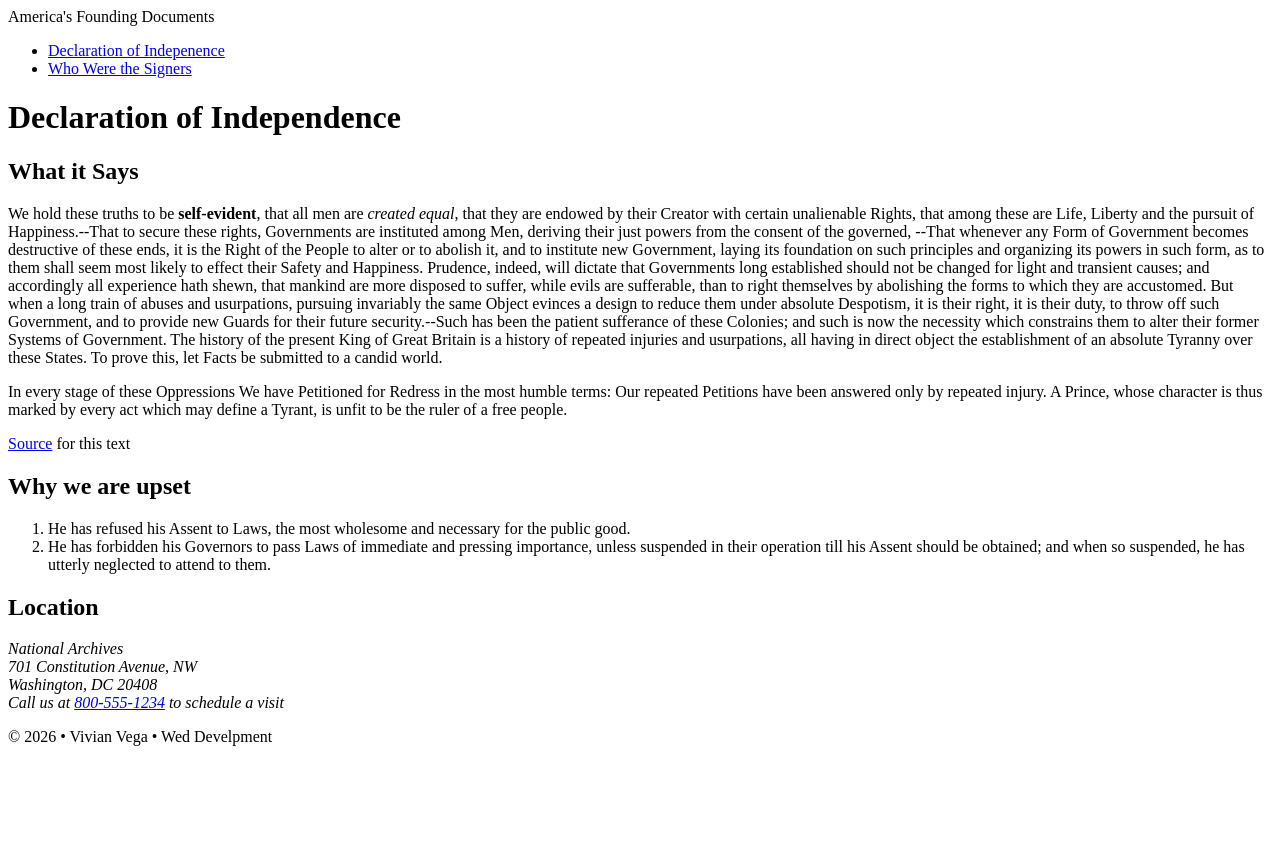
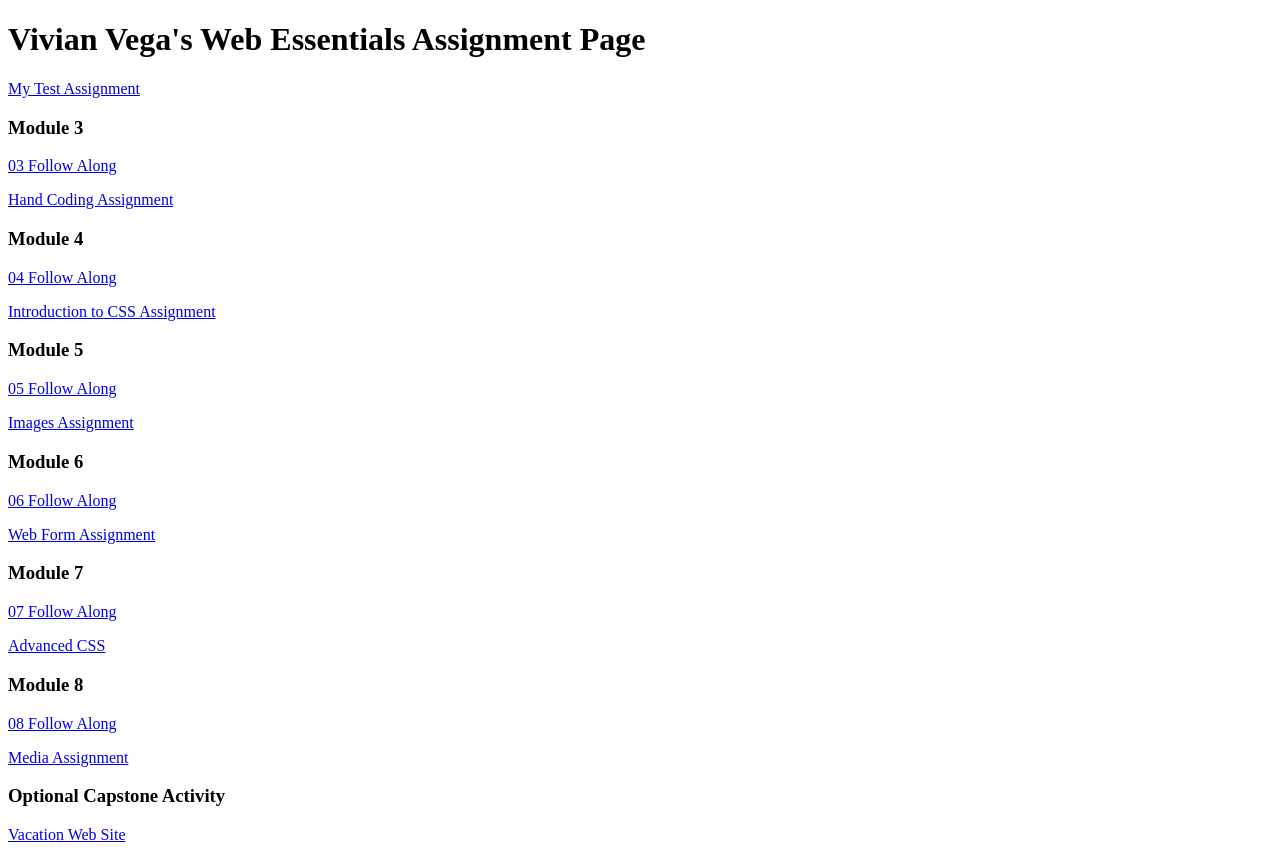
Before and after one commit to ultra-vivi/dwdd1600, a plain HTML site: page index.html in a window 1280 px wide. Before the commit the page ends 800 px from the top, so only its background shows below. Drawn offline with Linux system fonts and the light colour scheme.

Commit message:
Update index.html

```diff
--- a/index.html
+++ b/index.html
@@ -1,79 +1,39 @@
 <!DOCTYPE html>
 <html lang="en">
+	<head>
+		<meta charset="UTF-8">
+		<meta name="viewport" content="width=device-width, initial-scale=1.0">
+		<title>dwdd 1600 assignment list page</title>
+	</head>
+	<body>
+		<h1>Vivian Vega's Web Essentials Assignment Page</h1>
+		<p><a href="01test">My Test Assignment</a></p>
 
-<head>
-    <meta charset="UTF-8">
-    <meta name="author" content="Vivian Vega">
-    <meta name="description" content="Learn about the Declaration of Independence of the Untied States">
-    <meta name="viewport" content="width=device-width, initial-scale=1.0">
-    <title>America's Founding Documents: Declaration of Independence</title>
-</head>
+		<h3>Module 3</h3>
+		<p><a href="03follow-along">03 Follow Along</a></p>
+		<p><a href="03hand-coding">Hand Coding Assignment</a></p>
 
-<body>
-    <!-- start the page head -->
-    <header>
-        <span>America's Founding Documents</span>
-    </header>
+		<h3>Module 4</h3>
+		<p><a href="04follow-along">04 Follow Along</a></p>
+		<p><a href="04intro-css">Introduction to CSS Assignment</a></p>
 
-    <!-- start the page navigation -->
-    <nav>
-        <ul>
-            <li><a href="index.html">Declaration of Indepenence</a></li>
-            <li><a href="signers.html">Who Were the Signers</a></li>
-        </ul>
+		<h3>Module 5</h3>
+		<p><a href="05follow-along">05 Follow Along</a></p>
+		<p><a href="05images">Images Assignment</a></p>
 
-    </nav>
-    <!-- start the main content-->
-    <main>
-        <h1>Declaration of Independence</h1>
-        <h2>What it Says</h2>
-        <p>We hold these truths to be <strong>self-evident</strong>, that all men are <em>created equal</em>, that they
-            are endowed by their
-            Creator with certain unalienable Rights, that among these are Life, Liberty and the pursuit of
-            Happiness.--That to secure these rights, Governments are instituted among Men, deriving their just powers
-            from the consent of the governed, --That whenever any Form of Government becomes destructive of these ends,
-            it is the Right of the People to alter or to abolish it, and to institute new Government, laying its
-            foundation on such principles and organizing its powers in such form, as to them shall seem most likely to
-            effect their Safety and Happiness. Prudence, indeed, will dictate that Governments long established should
-            not be changed for light and transient causes; and accordingly all experience hath shewn, that mankind are
-            more disposed to suffer, while evils are sufferable, than to right themselves by abolishing the forms to
-            which they are accustomed. But when a long train of abuses and usurpations, pursuing invariably the same
-            Object evinces a design to reduce them under absolute Despotism, it is their right, it is their duty, to
-            throw off such Government, and to provide new Guards for their future security.--Such has been the patient
-            sufferance of these Colonies; and such is now the necessity which constrains them to alter their former
-            Systems of Government. The history of the present King of Great Britain is a history of repeated injuries
-            and usurpations, all having in direct object the establishment of an absolute Tyranny over these States. To
-            prove this, let Facts be submitted to a candid world.</p>
-        <p>In every stage of these Oppressions We have Petitioned for Redress in the most humble terms: Our repeated
-            Petitions have been answered only by repeated injury. A Prince, whose character is thus marked by every act
-            which may define a Tyrant, is unfit to be the ruler of a free people.</p>
+		<h3>Module 6</h3>
+		<p><a href="06follow-along">06 Follow Along</a></p>
+		<p><a href="06form">Web Form Assignment</a></p>
 
-        <p><a href="https://www.archives.gov/founding-docs/declaration-transcript?_ga=2.143716277.1283361432.1769539492-111212583.1769539492"
-                target="_blank">Source</a> for this text</p>
+		<h3>Module 7</h3>
+		<p><a href="07follow-along">07 Follow Along</a></p>
+		<p><a href="07advanced-css">Advanced CSS</a></p>
 
-        <h2>Why we are upset</h2>
-        <ol>
-            <li>He has refused his Assent to Laws, the most wholesome and necessary for the public good.</li>
-            <li>He has forbidden his Governors to pass Laws of immediate and pressing importance, unless suspended in
-                their operation till his Assent should be obtained; and when so suspended, he has utterly neglected to
-                attend to them.</li>
-        </ol>
+		<h3>Module 8</h3>
+		<p><a href="08follow-along">08 Follow Along</a></p>
+		<p><a href="08media">Media Assignment</a></p>
 
-        <h2>Location</h2>
-        <address>
-            National Archives <br>
-            701 Constitution Avenue, NW<br>
-            Washington, DC 20408<br>
-            Call us at <a href="tel:8005551234">800-555-1234</a> to schedule a visit
-        </address>
-
-    </main>
-
-    <!-- start the page footer -->
-    <footer>
-        <p>&copy; 2026 &bull; Vivian Vega &bull; Wed Develpment</p>
-    </footer>
-
-</body>
-
+		<h3>Optional Capstone Activity</h3>
+		<p><a href="vacation">Vacation Web Site</a></p>
+	</body>
 </html>
```
